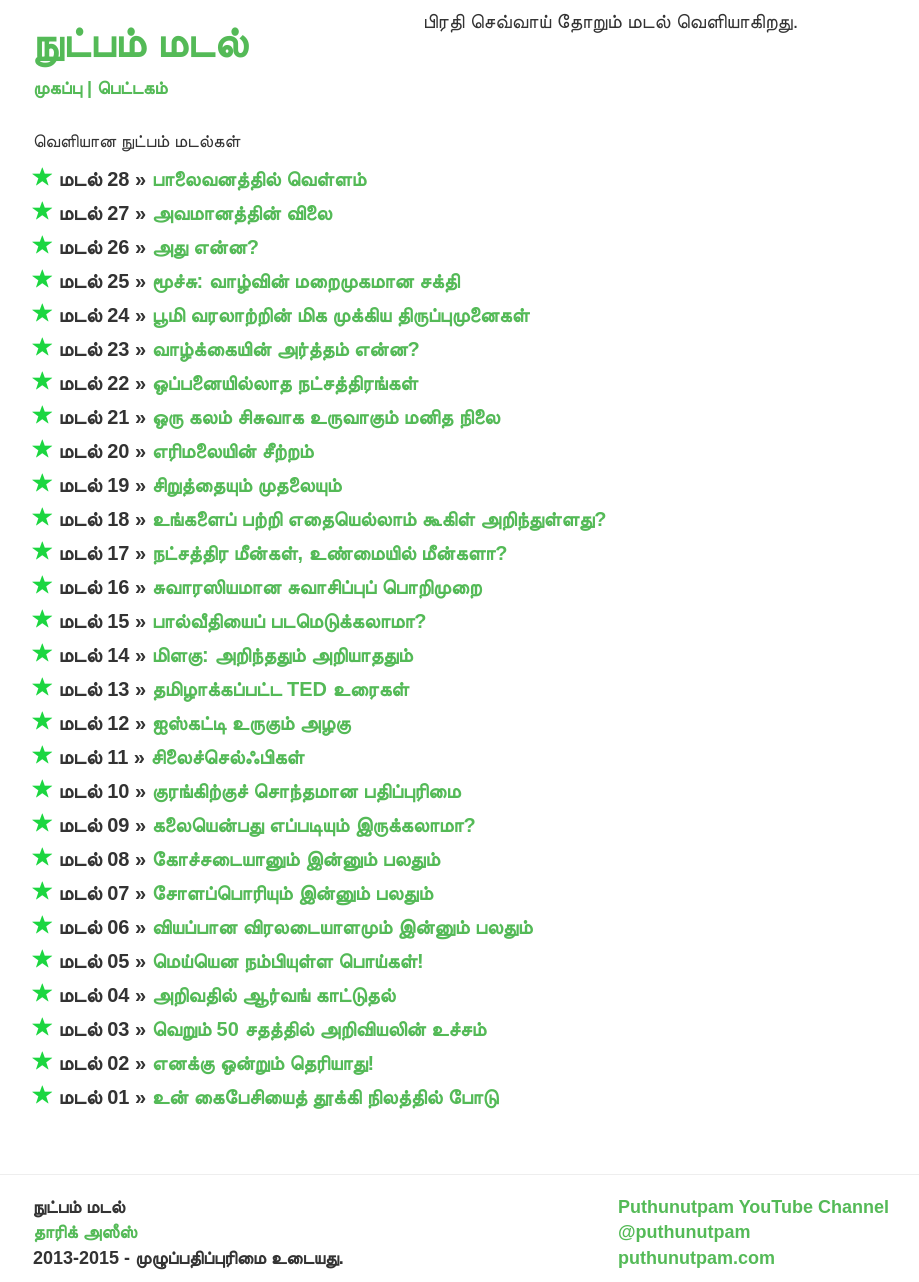
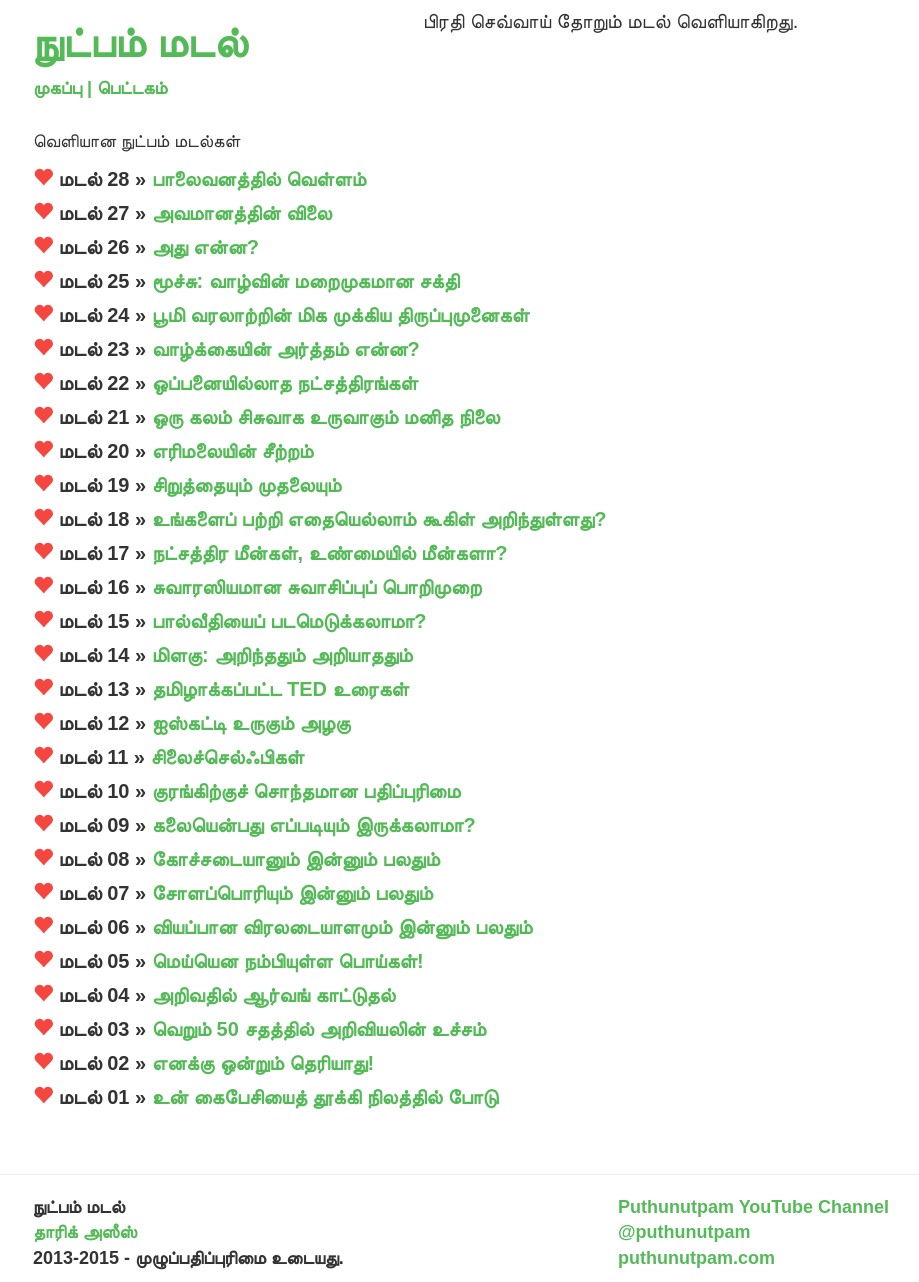
Before and after one commit to nutpam/nutpam-madal, a Jekyll site: the page built from issues/index.html, in a window 1280 px wide. Shown: the whole page, without its empty margins (232-1151 px from the left). Built offline with Jekyll 4.4.1, drawn with Linux system fonts in a browser that asks for light colours; nearby versions of some CDN libraries; some web fonts are replaced.

Commit message:
hearty stuff

```diff
--- a/css/main.css
+++ b/css/main.css
@@ -70,8 +70,8 @@ a:hover {
 }
 
 
-.glyphicon.glyphicon-star {
-    color: #1cd640;
+.glyphicon.glyphicon-heart {
+    color: #f54740;
 }
 
 .letter li {
--- a/issues/index.html
+++ b/issues/index.html
@@ -7,7 +7,7 @@ title: நுட்பம் மடல் பெட்டகம்
   <h4>வெளியான நுட்பம் மடல்கள்</h4>
   <ul class="posts archive list-group">
     {% for post in site.posts %}
-      <li><span class="glyphicon glyphicon-star"></span><span> {{ post.issue }}</span> &raquo; <a href="{{ post.url }}">{{ post.title }}</a></li>
+      <li><span class="glyphicon glyphicon-heart"></span><span> {{ post.issue }}</span> &raquo; <a href="{{ post.url }}">{{ post.title }}</a></li>
     {% endfor %}
   </ul>
 </div>
```
